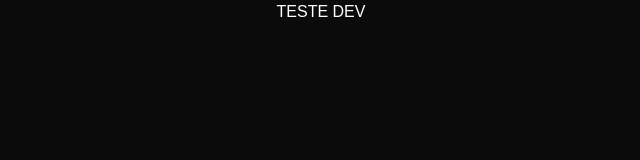
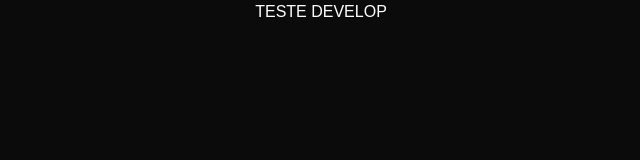
Before and after one commit to thierrydelucas/thierrydelucas-official, a Next.js app: page / in a window 1280 px wide. Shown: the top 160 px of the page, without its empty margins (319-959 px from the left). Built offline with nearby package versions, Linux system fonts and the light colour scheme.

Commit message:
fix: Correct text in Home component to "TESTE DEVELOP"

```diff
--- a/src/app/page.tsx
+++ b/src/app/page.tsx
@@ -1,3 +1,3 @@
 export default function Home() {
-  return <div className="text-white">TESTE DEV</div>;
+  return <div className="text-white">TESTE DEVELOP</div>;
 }
```
